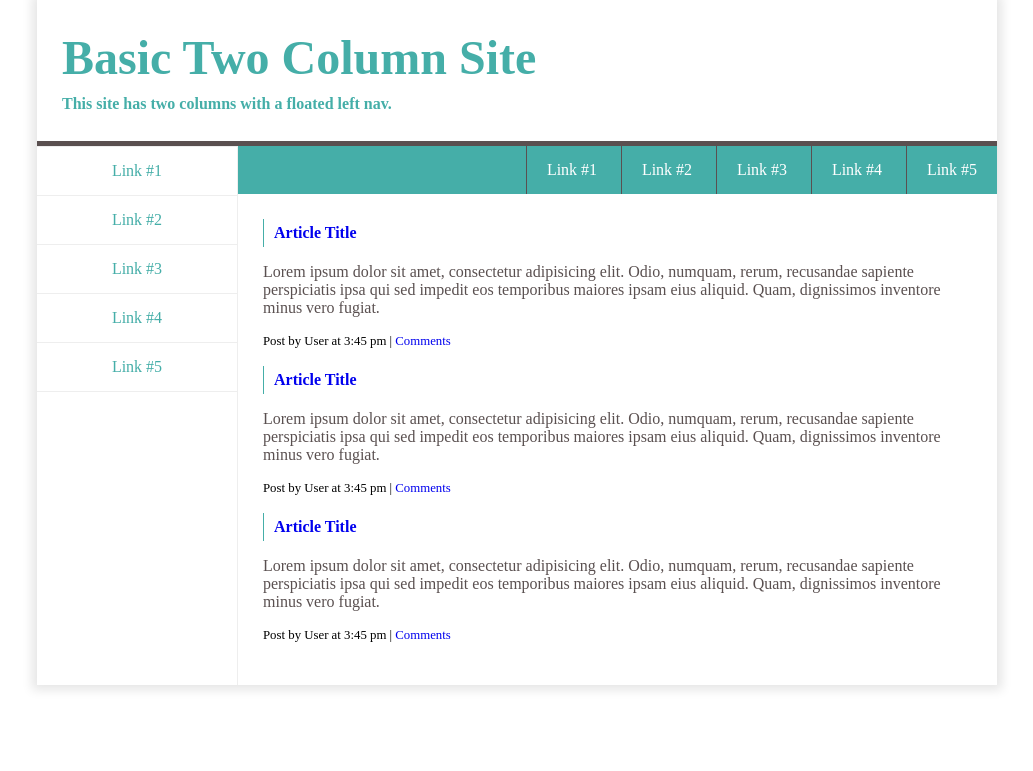
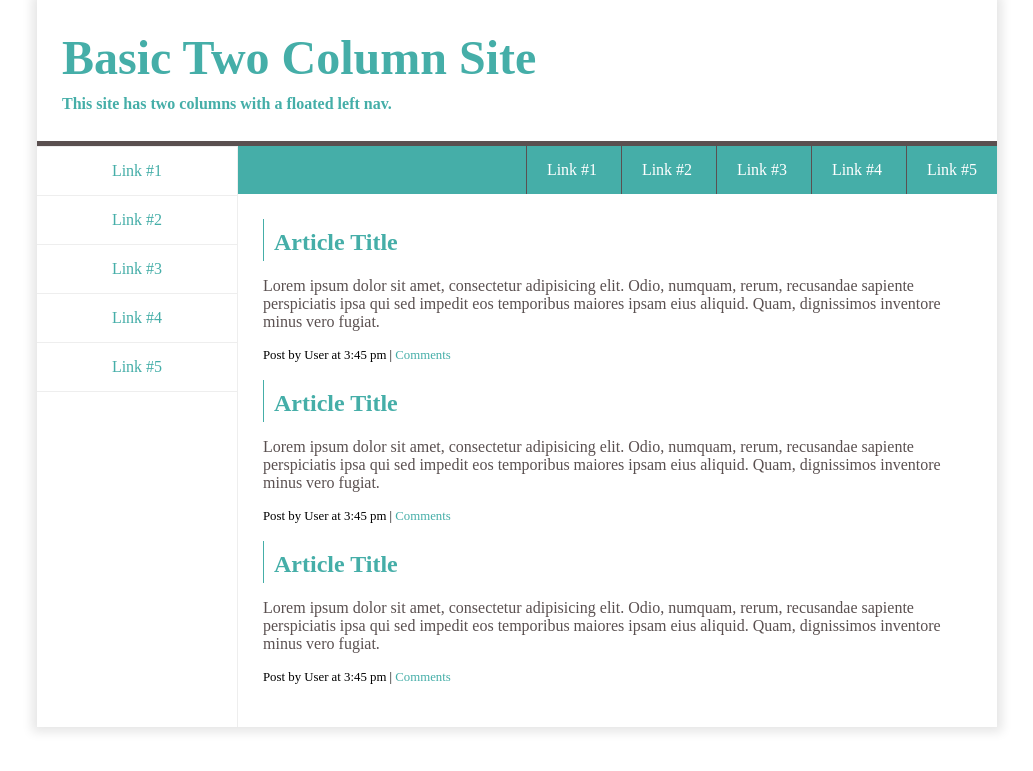
Before and after one commit to bremccallum/CodeWyoming, a PHP site: page /twocolumn.html in a window 1280 px wide. Shown: the top 771 px of the page, without its empty margins (123-1156 px from the left). Run offline with PHP 8.4, Linux system fonts and the light colour scheme.

Commit message:
Final Changes

```diff
--- a/05-13-14/twocolumn.css
+++ b/05-13-14/twocolumn.css
@@ -11,6 +11,7 @@ body {
 }
 a {
     text-decoration: none;
+    color: #45aea8;
 }
 header {
     margin-bottom: 0;
@@ -26,12 +27,16 @@ h1 {
 }
 h2, h3 {
     font-weight: 600;
-    font-size: 1em;
     margin-top: 0;
 }
+h2 {
+    font-size: 1em;
+}
 h3 {
+    font-size: 1.5em;
     border-left: 1px solid #45aea8;
-    padding: 5px 5px 5px 10px;
+    padding: 10px 5px 5px 10px;
+    margin-bottom: 0;
 }
 h4 {
     font-weight: 300;
```
Also changed, not shown: 05-14-14/gallery.html (line endings or trailing spaces), 05-14-14/horizontalnav.html (line endings or trailing spaces).
